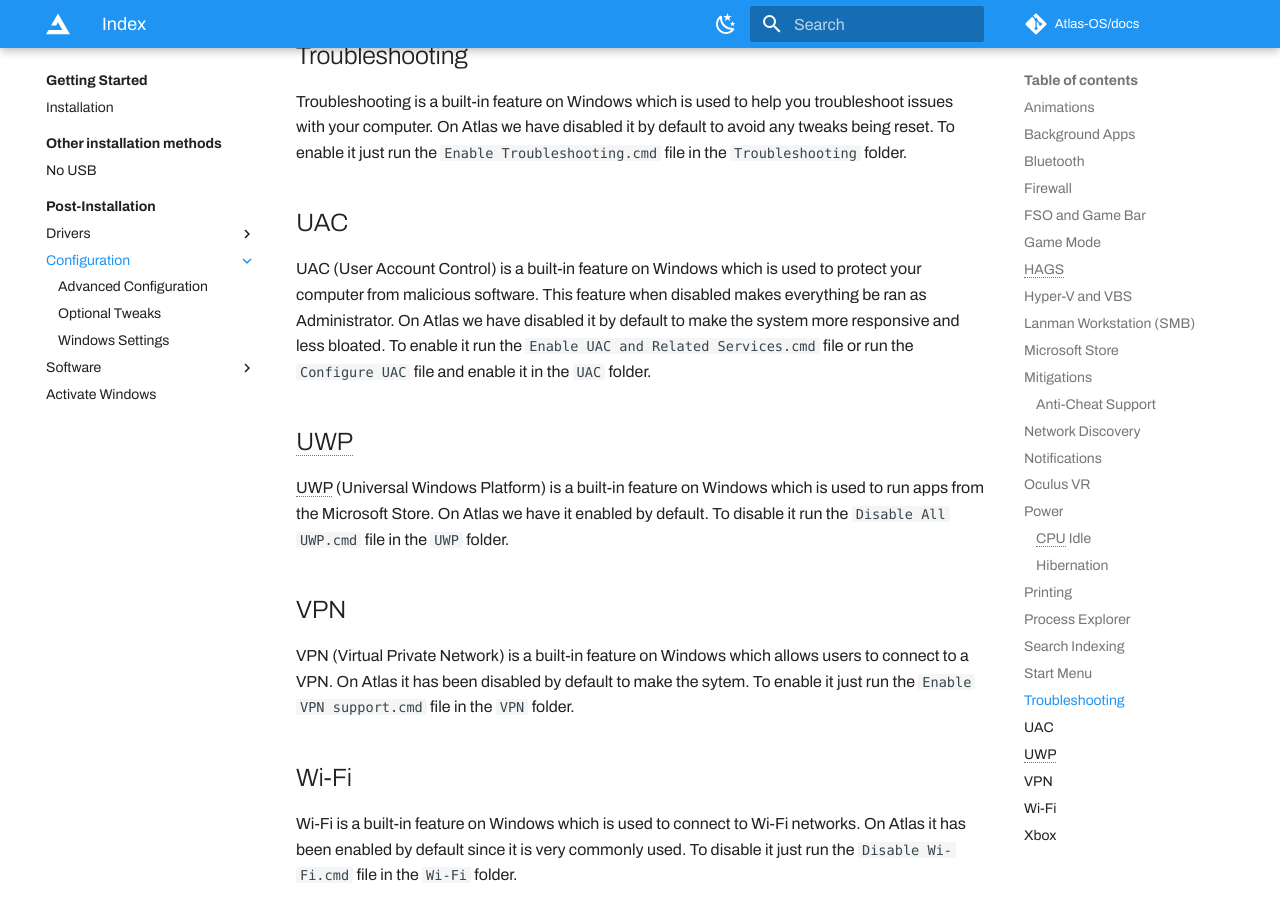
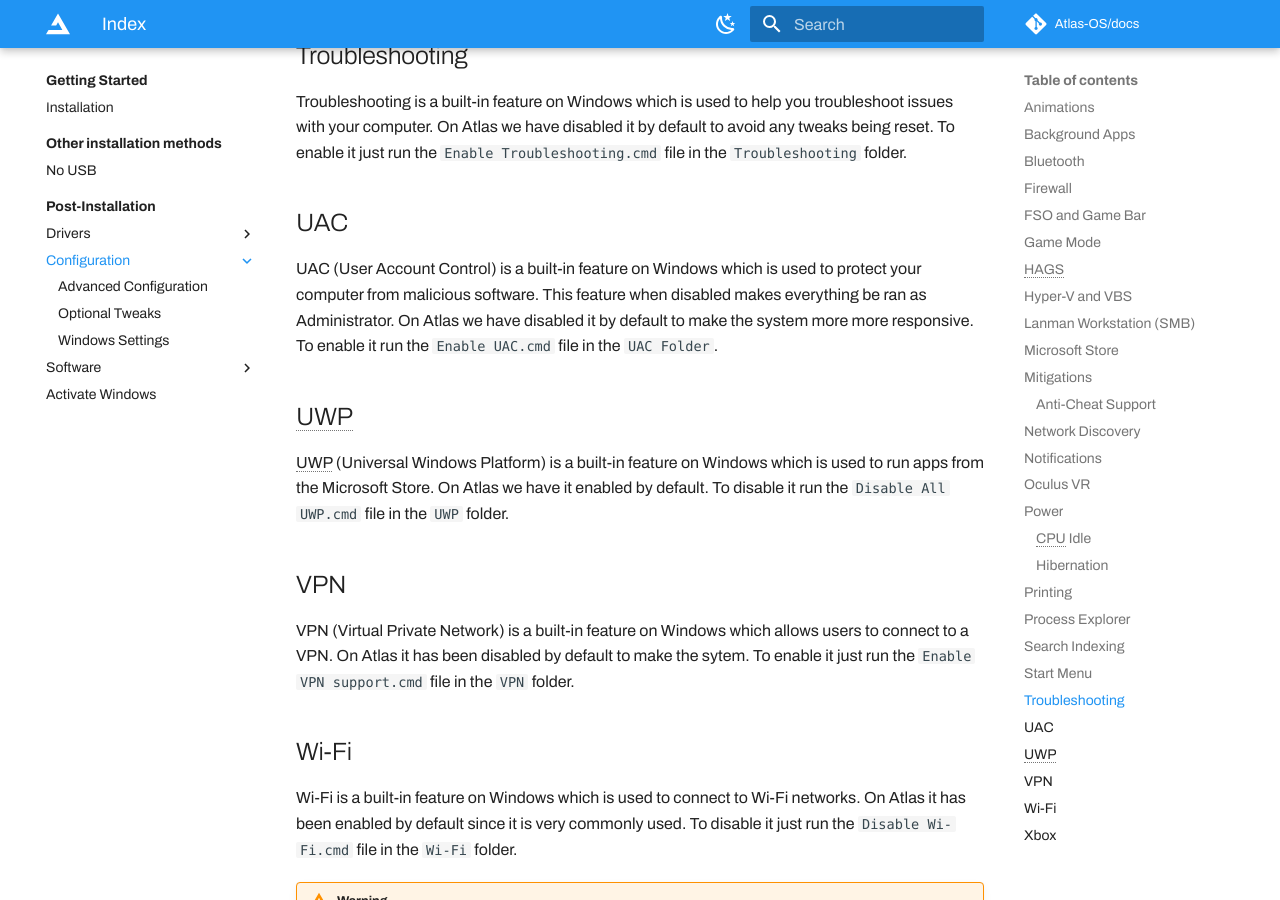
Before and after one commit to Atlas-OS/docs, an MkDocs documentation site: the page built from docs/getting-started/post-installation/configuration/index.md, in a window 1280 px wide and 900 px high, scrolled down 5351 px. Built offline with MkDocs 1.6.1 and Material for MkDocs 9.7.7, drawn with Linux system fonts in a browser that asks for light colours; some web fonts are replaced; plug-ins that fetch from the network failed and are left out; comment, search, counter and statistics services are not loaded.

Commit message:
fix: :bug: UAC

```diff
--- a/docs/getting-started/post-installation/configuration/index.md
+++ b/docs/getting-started/post-installation/configuration/index.md
@@ -130,7 +130,7 @@ Troubleshooting is a built-in feature on Windows which is used to help you troub
 
 ## UAC
 
-UAC (User Account Control) is a built-in feature on Windows which is used to protect your computer from malicious software. This feature when disabled makes everything be ran as Administrator. On Atlas we have disabled it by default to make the system more responsive and less bloated. To enable it run the `Enable UAC and Related Services.cmd` file or run the `Configure UAC` file and enable it in the `UAC` folder.
+UAC (User Account Control) is a built-in feature on Windows which is used to protect your computer from malicious software. This feature when disabled makes everything be ran as Administrator. On Atlas we have disabled it by default to make the system more more responsive. To enable it run the `Enable UAC.cmd` file in the ``UAC Folder``.
 
 ## UWP
 
```
